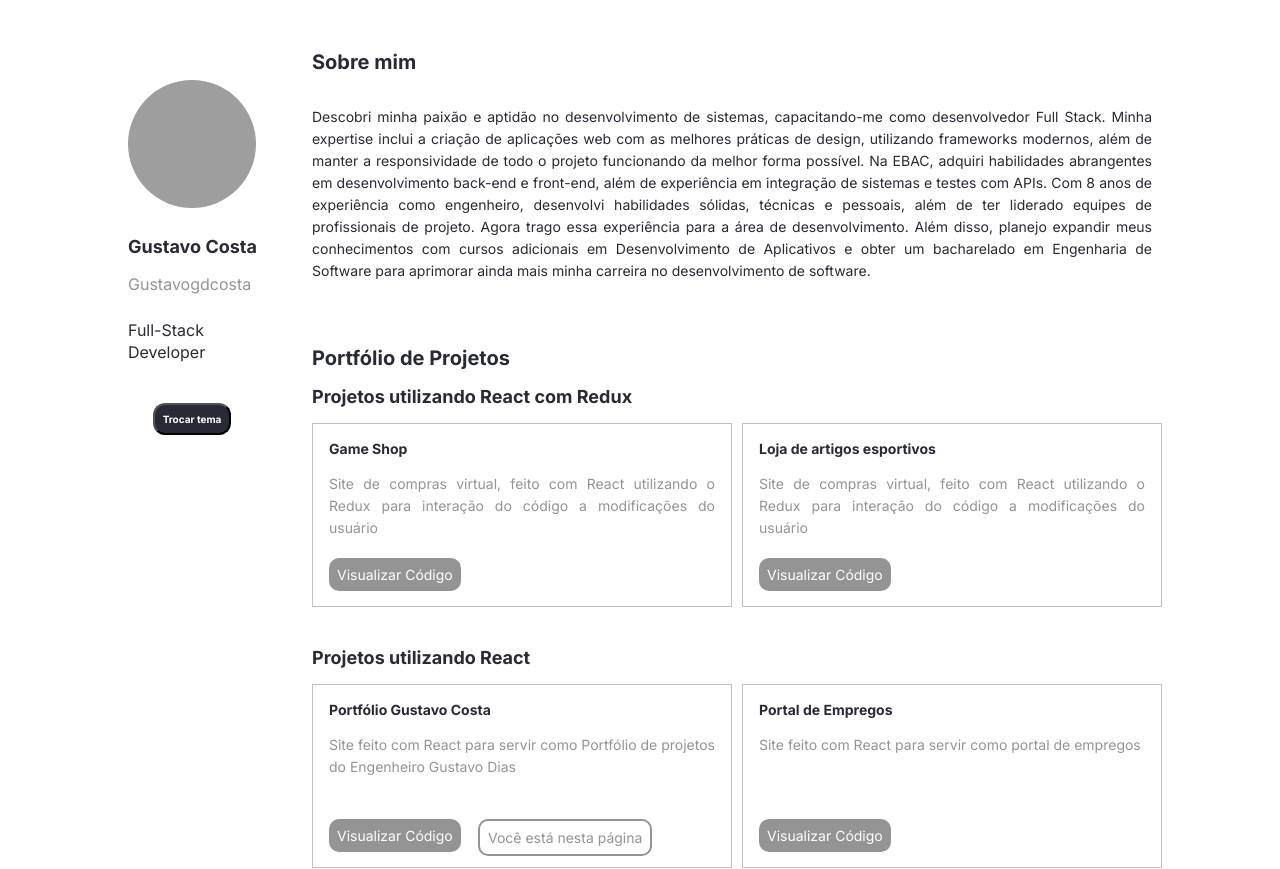
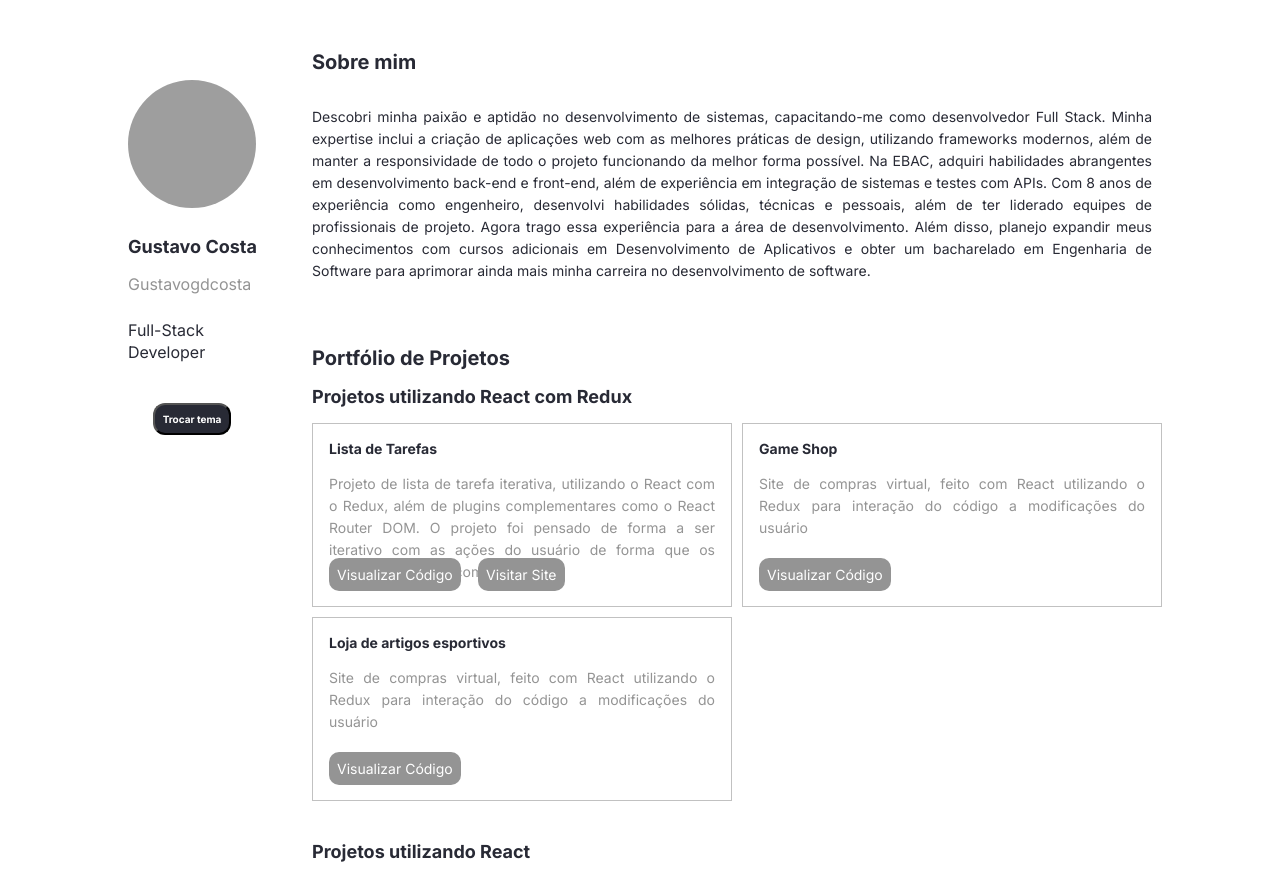
Before and after one commit to Gustavogdcosta/M29-homepage, a React (Create React App) app: page / in a window 1280 px wide. Shown: the top 869 px of the page. Built offline with nearby package versions, Linux system fonts and the light colour scheme; grey boxes are pictures that could not be loaded.

Commit message:
adicionando modulo 31-exemplo

```diff
--- /dev/null
+++ b/src/components/Projeto/23-Listadetarefas/index.tsx
@@ -0,0 +1,20 @@
+import Paragrafo from "../../paragrafo";
+import Titulo from "../../title";
+import { BotaoVizitarSite, Card, LinkBotao} from '../style';
+
+const ProjetoVinteTres = () => (
+    <Card>
+        <Titulo> Lista de Tarefas </Titulo>
+        <Paragrafo tipo="secundario">
+            Projeto de lista de tarefa iterativa, utilizando o React com o Redux, além de plugins complementares como o React Router DOM. O projeto foi pensado de forma a ser iterativo
+            com as ações do usuário de forma que os marcações se autocompletam
+        </Paragrafo>
+        <LinkBotao href="https://github.com/Gustavogdcosta/Modulo29_exercicio-minhas-tarefas.git" target="_blank"> Visualizar Código </LinkBotao>
+        <BotaoVizitarSite href="ttps://gustavocosta-lista-de-tarefas.vercel.app/" target="_blank"> Visitar Site </BotaoVizitarSite>
+    </Card>
+    )
+
+
+
+
+export default ProjetoVinteTres;
--- a/src/containers/projetos/index.tsx
+++ b/src/containers/projetos/index.tsx
@@ -13,6 +13,7 @@ import ProjetoDois from "../../components/Projeto/2-Lojacarrinho";
 import ProjetoVinte from "../../components/Projeto/20-GaleriaDefotos";
 import ProjetoVinteEUm from "../../components/Projeto/21-ListadeContatos";
 import ProjetoVinteDois from "../../components/Projeto/22-AplicacaoFetch";
+import ProjetoVinteTres from "../../components/Projeto/23-Listadetarefas";
 import ProjetoTres from "../../components/Projeto/3-Portfolio";
 import ProjetoQuatro from "../../components/Projeto/4-PortaldeEmpregos";
 import ProjetoCinco from "../../components/Projeto/5-Listadetarefas";
@@ -28,6 +29,9 @@ const Projetos = () => (
         <Titulo fontSize={20}>Portfólio de Projetos</Titulo>
         <Titulo fontSize={18}> Projetos utilizando React com Redux </Titulo>
         <Lista>
+            <li>
+                <ProjetoVinteTres />
+            </li>
             <li>
                 <Projeto />
             </li>
```
